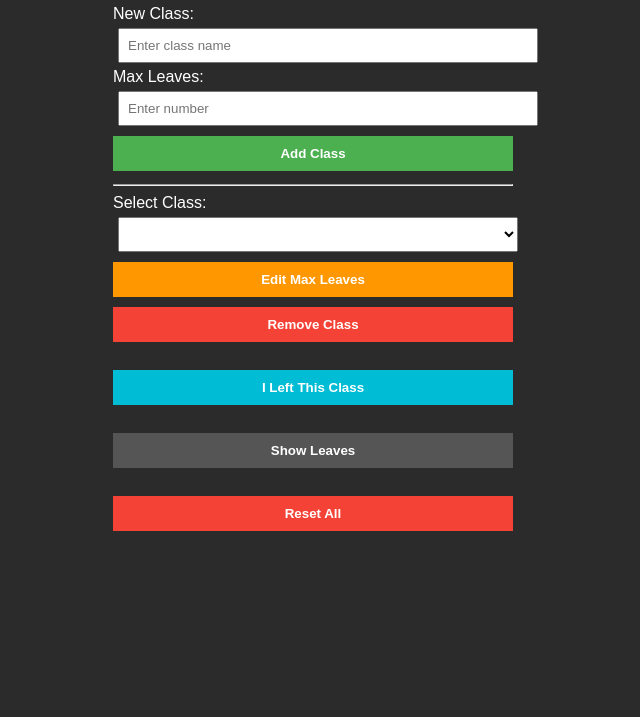
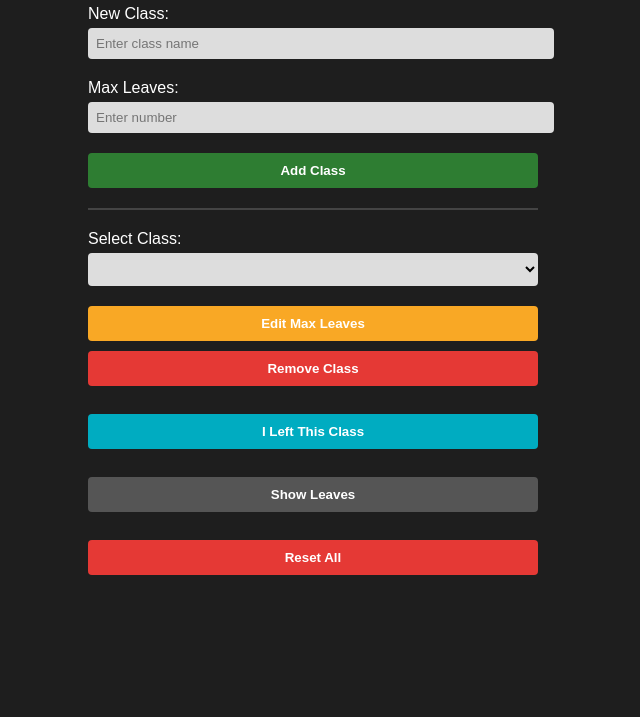
Before and after one commit to kahan-code/attendance-tracker, a plain HTML site: page index.html in a window 1280 px wide. Shown: the part 83-800 px from the top of the page, without its empty margins (327-967 px from the left). Drawn offline with Linux system fonts and the light colour scheme; no server answers.

Commit message:
Update style.css

```diff
--- a/style.css
+++ b/style.css
@@ -1,48 +1,57 @@
 body{
-
-font-family: Arial;
+font-family: Arial, Helvetica, sans-serif;
+background:#1e1e1e;
+color:white;
+max-width:450px;
+margin:auto;
 padding:20px;
-max-width:400px;
-margin:auto;
-background:#2b2b2b;
-color:white;
-
 }
 
-input,select{
+h2{
+text-align:center;
+margin-bottom:20px;
+}
 
+label{
+display:block;
+margin-top:10px;
+margin-bottom:5px;
+}
+
+input, select{
+width:100%;
 padding:8px;
-margin:5px;
-width:100%;
-
+border:none;
+border-radius:4px;
+margin-bottom:10px;
+background:#ddd;
 }
 
 button{
-
+width:100%;
 padding:10px;
-margin:5px 0;
 border:none;
+border-radius:4px;
+font-weight:bold;
+margin-top:10px;
+cursor:pointer;
 color:white;
-cursor:pointer;
-width:100%;
-font-weight:bold;
-
 }
 
 .green{
-background:#4CAF50;
+background:#2e7d32;
 }
 
 .orange{
-background:#ff9800;
+background:#f9a825;
 }
 
 .red{
-background:#f44336;
+background:#e53935;
 }
 
 .blue{
-background:#00bcd4;
+background:#00acc1;
 }
 
 .gray{
@@ -50,5 +59,38 @@ background:#555;
 }
 
 button:hover{
-opacity:0.8;
+opacity:0.85;
 }
+
+hr{
+border:1px solid #444;
+margin:20px 0;
+}
+
+/* Table styling */
+
+table{
+width:100%;
+margin-top:20px;
+border-collapse:collapse;
+background:#2b2b2b;
+}
+
+th{
+background:#444;
+padding:10px;
+text-align:center;
+}
+
+td{
+padding:10px;
+text-align:center;
+}
+
+tr:nth-child(even){
+background:#3a3a3a;
+}
+
+tr:nth-child(odd){
+background:#2b2b2b;
+}
```
